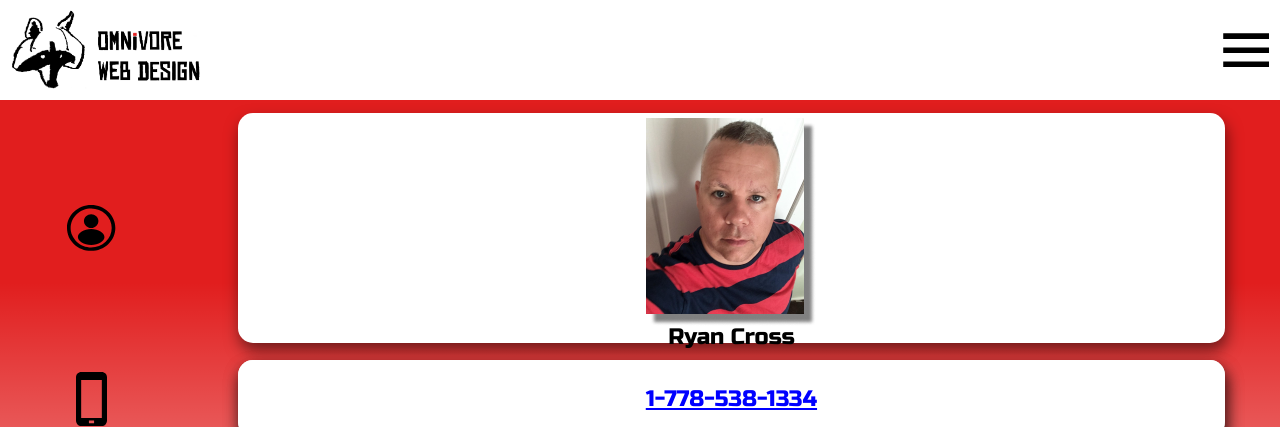
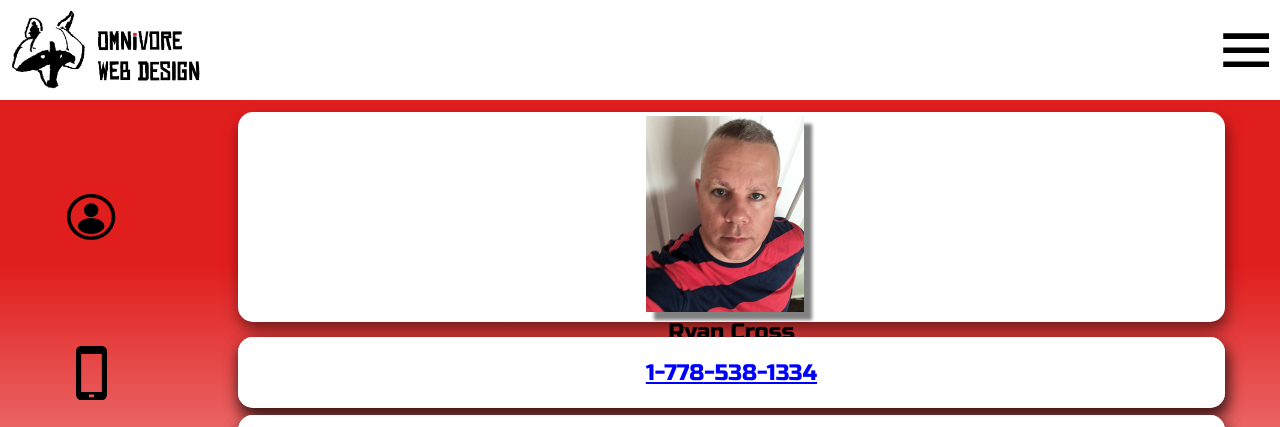
Before and after one commit to Ryan-Cross/omnivore, a Flask app: page /contact in a window 1280 px wide. Shown: the top 427 px of the page. Run offline with Flask 2, Linux system fonts and the light colour scheme; some libraries are stand-ins or nearby versions; some web fonts are replaced.

Commit message:
photo fix?

```diff
--- a/omniapp/static/contactstyle.css
+++ b/omniapp/static/contactstyle.css
@@ -75,7 +75,7 @@ section{
 #photoframe{
  /* background-color: pink; */
     display: grid;
-    grid: 10fr 1fr/1fr;
+    grid: 10fr 1rem/1fr;
     place-items: center;
     padding: .3rem 1rem  .3rem 1rem;
 }
```
